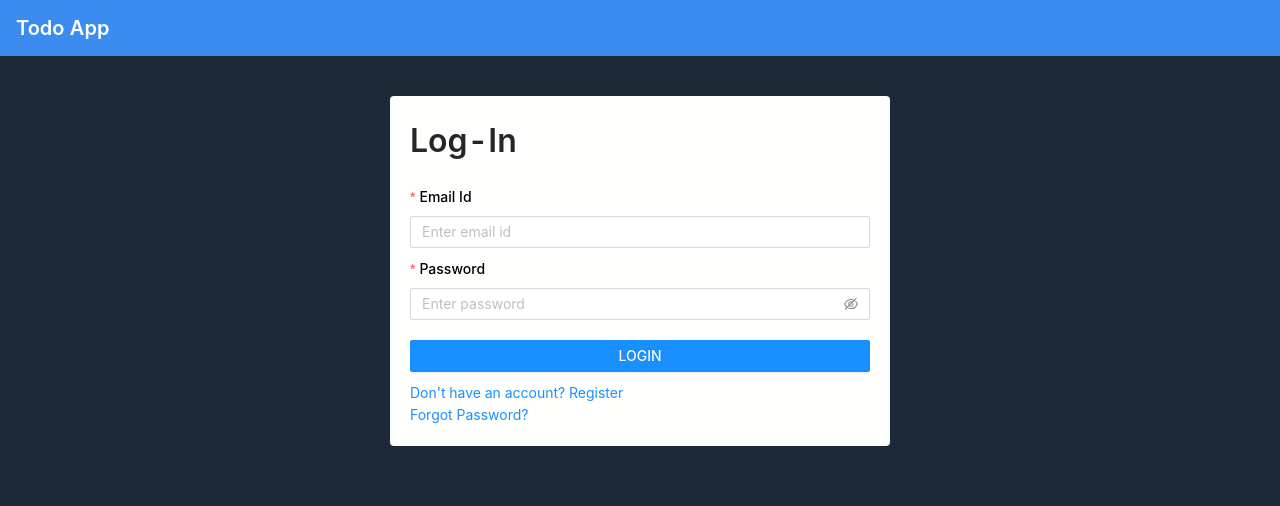
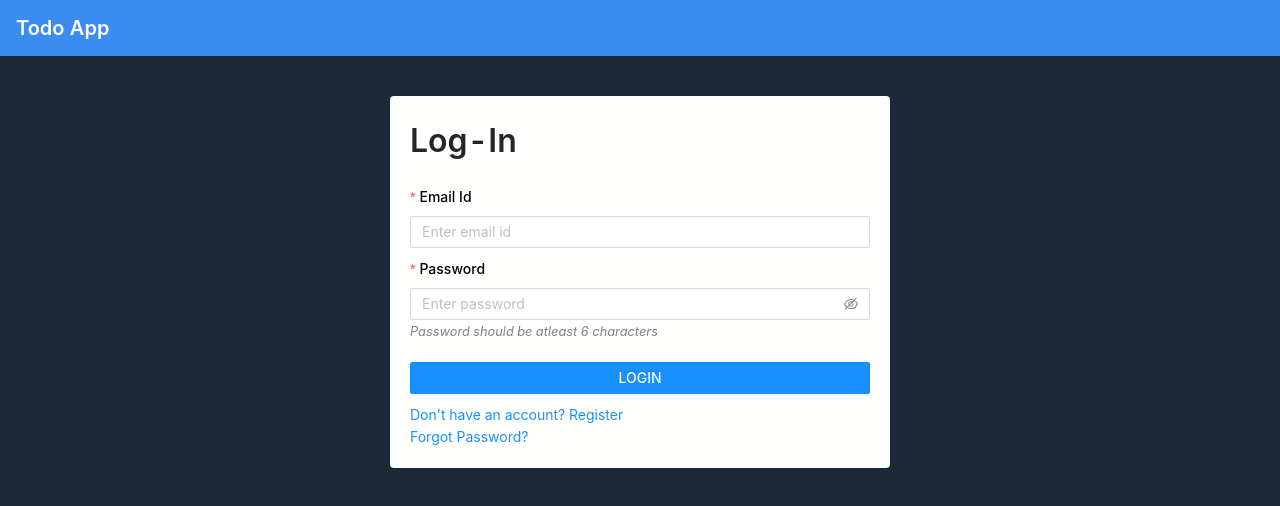
Before and after one commit to harshgandhi-1999/react-todo-app, a React (Create React App) app in the folder todo-app-frontend/: page /login in a window 1280 px wide. Shown: the top 506 px of the page. Built offline with nearby package versions, Linux system fonts and the light colour scheme.

Commit message:
made some changes in password input field

```diff
--- a/todo-app-frontend/src/pages/LoginPage/components/LoginFormComponent.js
+++ b/todo-app-frontend/src/pages/LoginPage/components/LoginFormComponent.js
@@ -71,7 +71,18 @@ const LoginFormComponent = () => {
             ]}
             style={{ marginBottom: "10px" }}
           >
-            <Input.Password placeholder="Enter password" />
+            <>
+              <Input.Password placeholder="Enter password" />
+              <span
+                style={{
+                  color: "grey",
+                  fontSize: "0.8rem",
+                  fontStyle: "italic",
+                }}
+              >
+                Password should be atleast 6 characters
+              </span>
+            </>
           </Form.Item>
           <Button
             type="primary"
--- a/todo-app-frontend/src/pages/SignupPage/components/SignupFormComponent.js
+++ b/todo-app-frontend/src/pages/SignupPage/components/SignupFormComponent.js
@@ -76,7 +76,18 @@ const SignupFormComponent = ({ history }) => {
             ]}
             style={{ marginBottom: "10px" }}
           >
-            <Input.Password placeholder="Enter password" />
+            <>
+              <Input.Password placeholder="Enter password" />
+              <span
+                style={{
+                  color: "grey",
+                  fontSize: "0.8rem",
+                  fontStyle: "italic",
+                }}
+              >
+                Password should be atleast 6 characters
+              </span>
+            </>
           </Form.Item>
           <Button
             type="primary"
```
Also changed, not shown: 2 other files (tests, documents, lock files or other folders).
